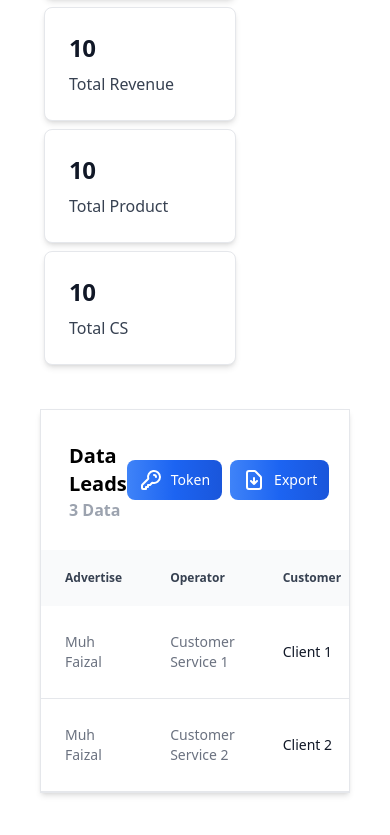
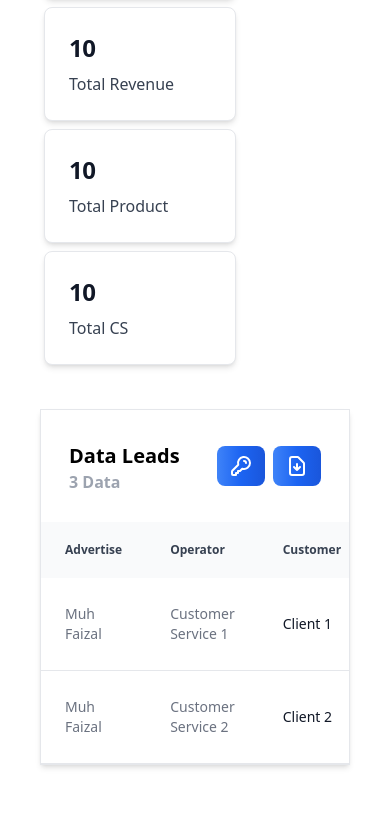
Before and after one commit to k2glyph/crm_office, a React (Create React App) app in the folder frontend/: page /dashboard in a window 390 px wide. Shown: the part 1709-2544 px from the top of the page. Built offline with nearby package versions, Linux system fonts and the light colour scheme.

Commit message:
fixed table responsive

```diff
--- a/frontend/src/Components/Partials/Modal/Modal.js
+++ b/frontend/src/Components/Partials/Modal/Modal.js
@@ -13,8 +13,8 @@ function Modal({NameButtonModal}) {
             type="button"
             onClick={() => setShowModal(true)}
         >
-                <svg className='w-6 h-6 mr-2' fill='none' stroke='currentColor' viewBox='0 0 24 24' xmlns='http://www.w3.org/2000/svg'><path strokeLinecap='round' strokeLinejoin='round' strokeWidth='2' d='M15 7a2 2 0 012 2m4 0a6 6 0 01-7.743 5.743L11 17H9v2H7v2H4a1 1 0 01-1-1v-2.586a1 1 0 01.293-.707l5.964-5.964A6 6 0 1121 9z'></path></svg>
-                {NameButtonModal}
+                <svg className='w-6 h-6 md:mr-2' fill='none' stroke='currentColor' viewBox='0 0 24 24' xmlns='http://www.w3.org/2000/svg'><path strokeLinecap='round' strokeLinejoin='round' strokeWidth='2' d='M15 7a2 2 0 012 2m4 0a6 6 0 01-7.743 5.743L11 17H9v2H7v2H4a1 1 0 01-1-1v-2.586a1 1 0 01.293-.707l5.964-5.964A6 6 0 1121 9z'></path></svg>
+                <span className='hidden md:block'>{NameButtonModal}</span>
         </button>
         {showModal ? (
             <>
--- a/frontend/src/Components/Partials/Table/LeadTable.js
+++ b/frontend/src/Components/Partials/Table/LeadTable.js
@@ -12,8 +12,8 @@ function LeadTable({HeadTitle, SubTitle}) {
             <div className='flex flex-row'>
                 <Modal NameButtonModal={'Token'} />
                 <a href='#' className='ml-2 flex flex-row text-white hover:text-blue-300 bg-gradient-to-r from-blue-500 via-blue-600 to-blue-700 hover:bg-gradient-to-br focus:ring-4 focus:outline-none focus:ring-blue-300 font-medium rounded-lg text-sm text-center py-2 px-3 items-center'>
-                    <svg className='w-6 h-6 mr-2' fill='none' stroke='currentColor' viewBox='0 0 24 24' xmlns='http://www.w3.org/2000/svg'><path strokeLinecap='round' strokeLinejoin='round' strokeWidth='2' d='M12 10v6m0 0l-3-3m3 3l3-3m2 8H7a2 2 0 01-2-2V5a2 2 0 012-2h5.586a1 1 0 01.707.293l5.414 5.414a1 1 0 01.293.707V19a2 2 0 01-2 2z'></path></svg>
-                    Export
+                    <svg className='w-6 h-6  md:mr-2' fill='none' stroke='currentColor' viewBox='0 0 24 24' xmlns='http://www.w3.org/2000/svg'><path strokeLinecap='round' strokeLinejoin='round' strokeWidth='2' d='M12 10v6m0 0l-3-3m3 3l3-3m2 8H7a2 2 0 01-2-2V5a2 2 0 012-2h5.586a1 1 0 01.707.293l5.414 5.414a1 1 0 01.293.707V19a2 2 0 01-2 2z'></path></svg>
+                    <span className='hidden md:block'>Export</span>
                 </a>
             </div>
 
```
